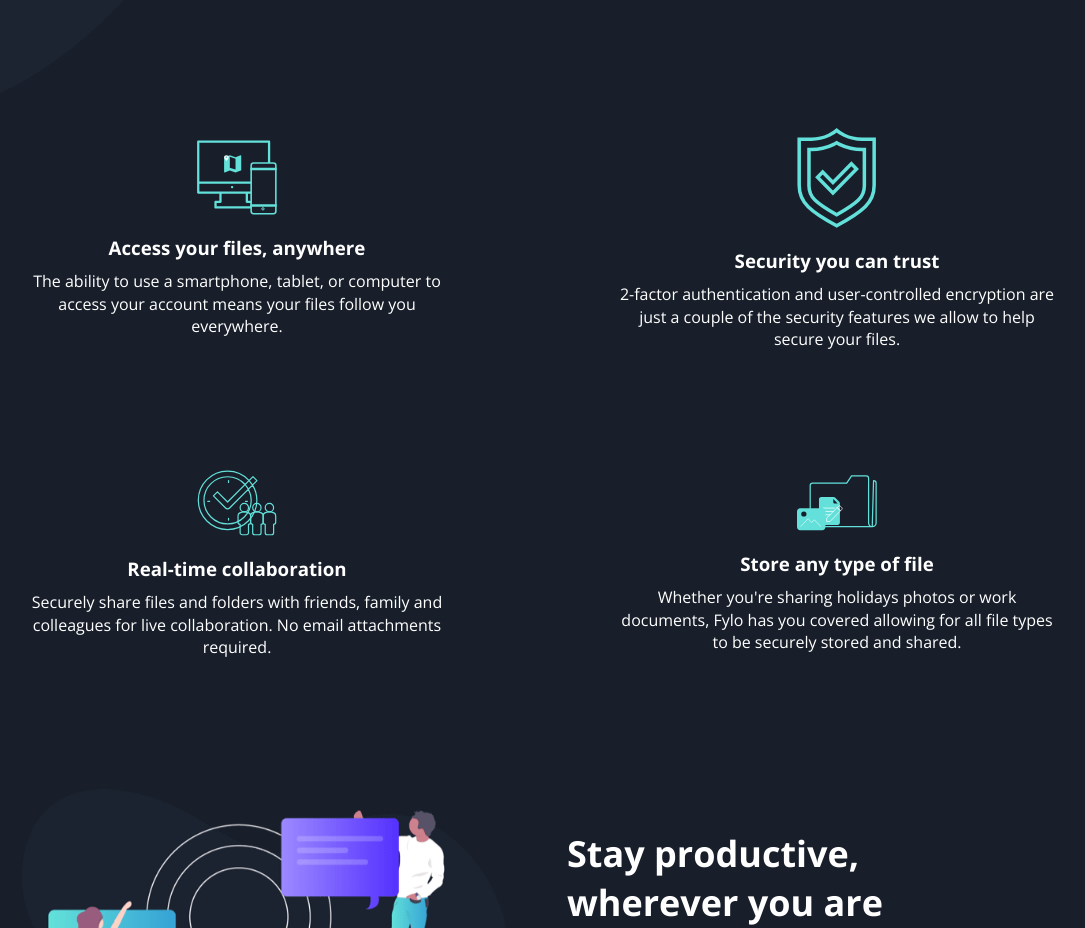
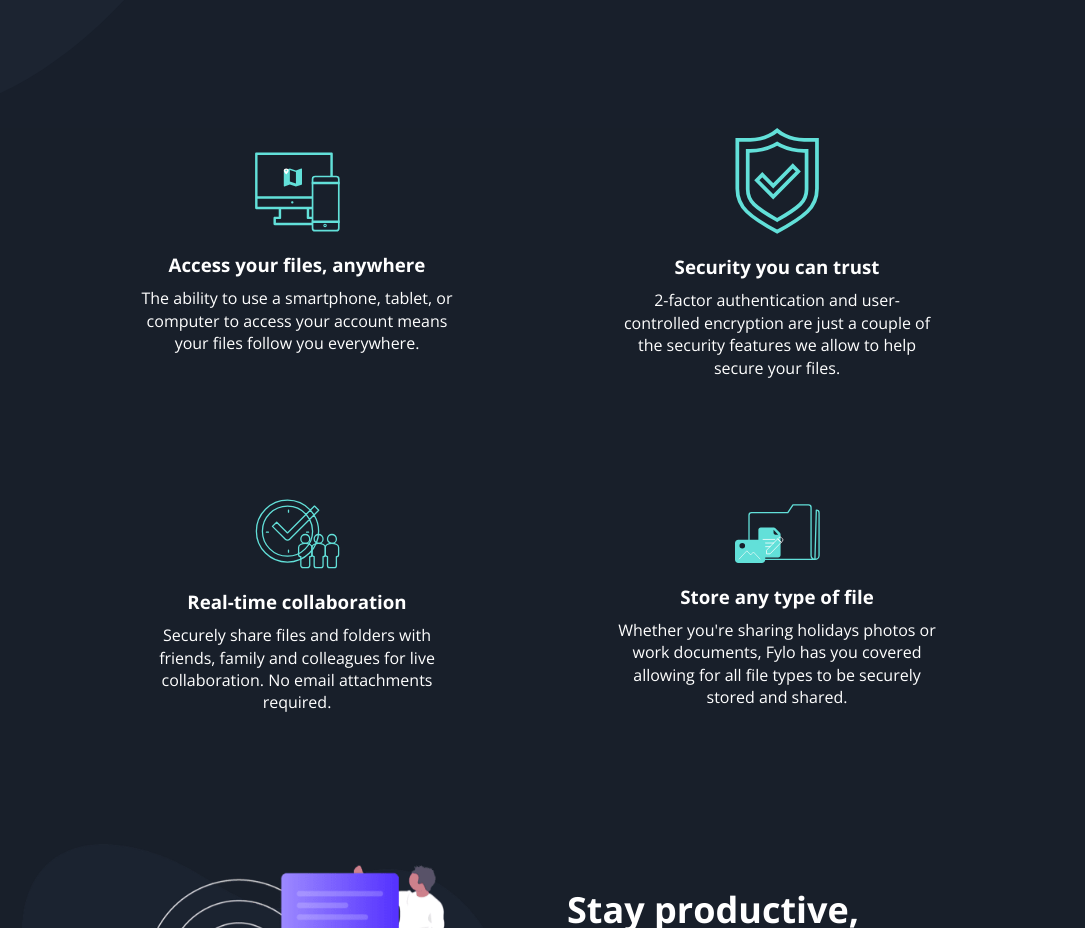
Before and after one commit to data-sets/fylo-dark-theme, a React (Create React App) app: page / in a window 1280 px wide. Shown: the part 840-1768 px from the top of the page, without its empty margins (103-1188 px from the left). Built offline with nearby package versions, Linux system fonts and the light colour scheme.

Commit message:
testing: device viewport

```diff
--- a/src/scss/globals/_main.scss
+++ b/src/scss/globals/_main.scss
@@ -100,27 +100,30 @@
   }
   &__main--section {
     background-color: v.$dark-blue-main-bg;
-
+    position: relative;
     margin-top: -28px;
     ul {
       display: grid;
       justify-content: center;
       align-items: center;
-      grid-template-columns: repeat(auto-fit, minmax(20rem, 1fr));
-      width: 1080px;
+      grid-template-columns: repeat(auto-fit, minmax(320px, 1fr));
+      position: relative;
+      width: 100%;
+      max-width: 1080px;
       margin: 0 auto;
+      padding-inline: 120px;
       padding-bottom: 130px;
       gap: 120px;
       li {
         color: v.$white;
         text-align: center;
         padding: 0 20px;
-        width: 100%;
+
         img {
           padding-bottom: 15px;
-          max-width: 100%;
-          width: 5rem;
+          max-width: 85px;
           height: auto;
+          width: 100%;
         }
         p {
           line-height: 1.4;
```
Also changed, not shown: src/dist/style.css, 1 other file (tests, documents, lock files or other folders).
